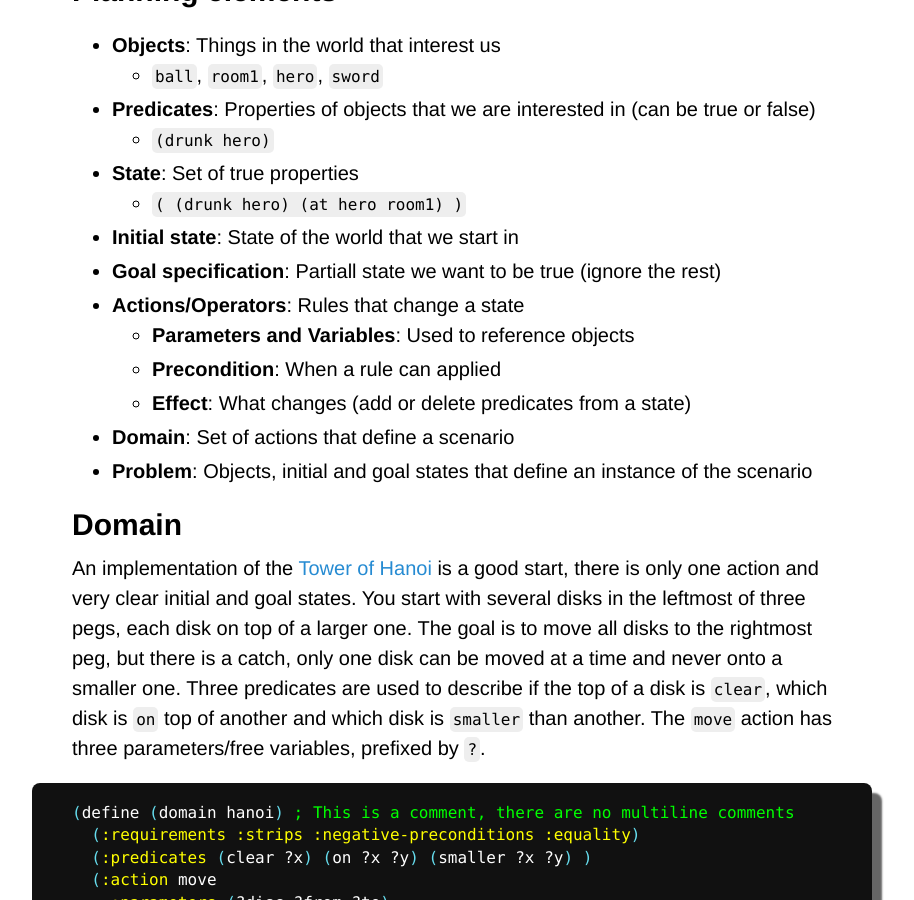
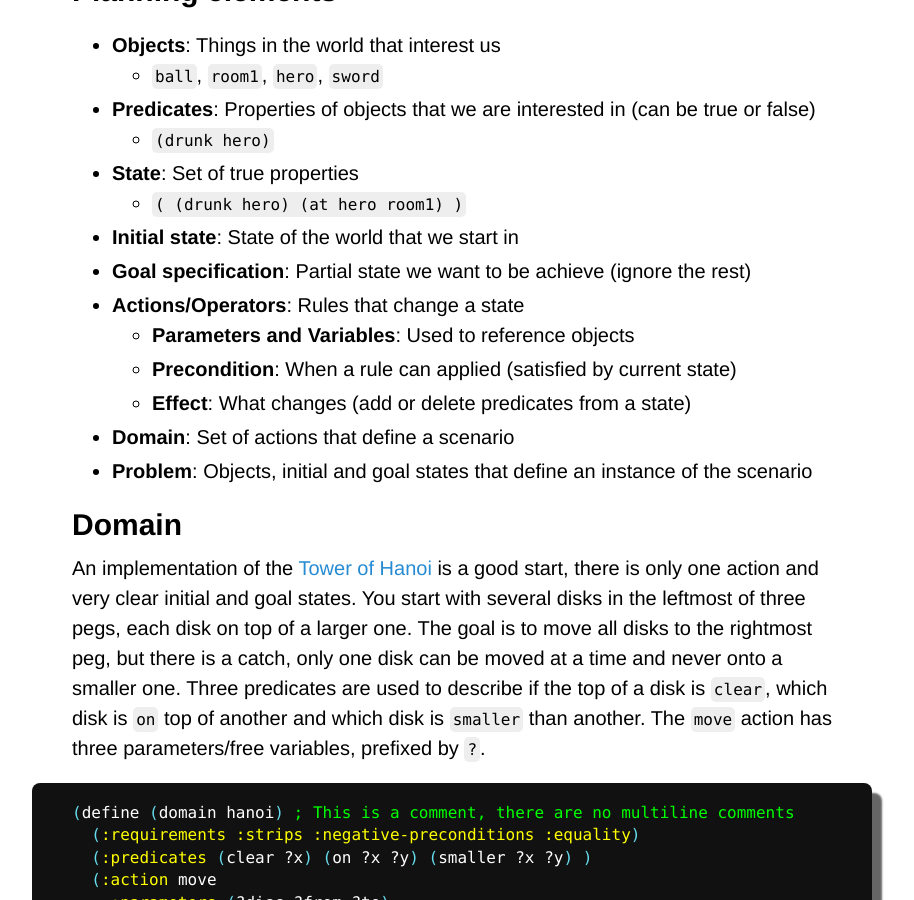
Before and after one commit to Maumagnaguagno/maumagnaguagno.github.io, a Jekyll site: the page built from pddl.md, in a window 1280 px wide and 900 px high, scrolled down 638 px. Shown: the whole window, without its empty margins (188-1102 px from the left). Built offline with Jekyll 4.4.1, drawn with Linux system fonts in a browser that asks for light colours; our own code applies the rules of GitHub Pages for plain Markdown files.

Commit message:
Improve PDDL Planning elements section

```diff
--- a/pddl.md
+++ b/pddl.md
@@ -24,10 +24,10 @@ PDDL is incremented from time to time to support new features, which may be modi
 - **State**: Set of true properties
   - ``( (drunk hero) (at hero room1) )``
 - **Initial state**: State of the world that we start in
-- **Goal specification**: Partiall state we want to be true (ignore the rest)
+- **Goal specification**: Partial state we want to be achieve (ignore the rest)
 - **Actions/Operators**: Rules that change a state
   - **Parameters and Variables**: Used to reference objects
-  - **Precondition**: When a rule can applied
+  - **Precondition**: When a rule can applied (satisfied by current state)
   - **Effect**: What changes (add or delete predicates from a state)
 - **Domain**: Set of actions that define a scenario
 - **Problem**: Objects, initial and goal states that define an instance of the scenario
```
